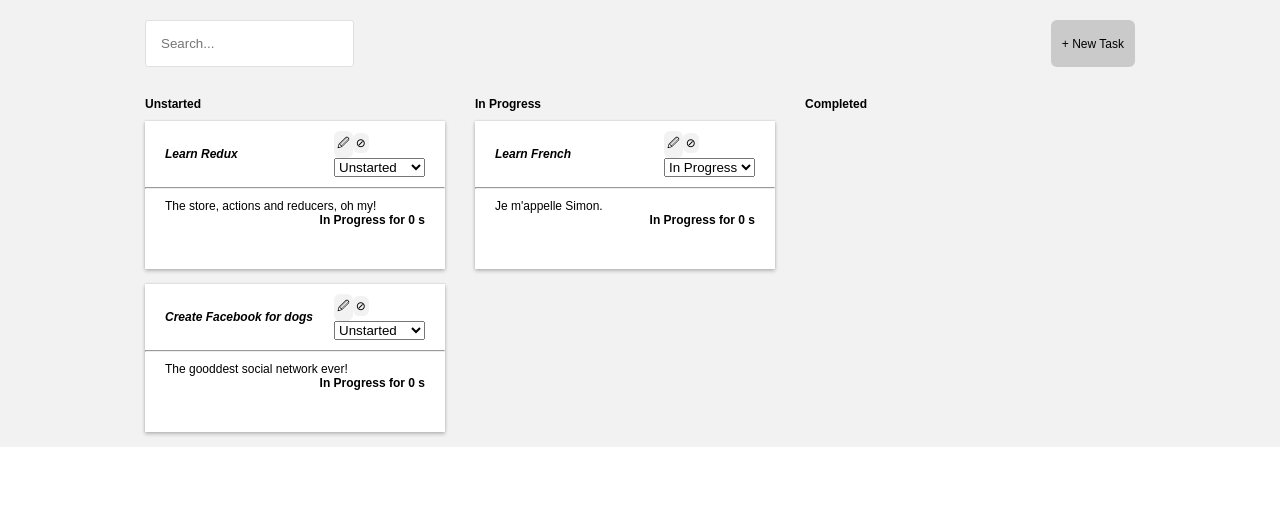
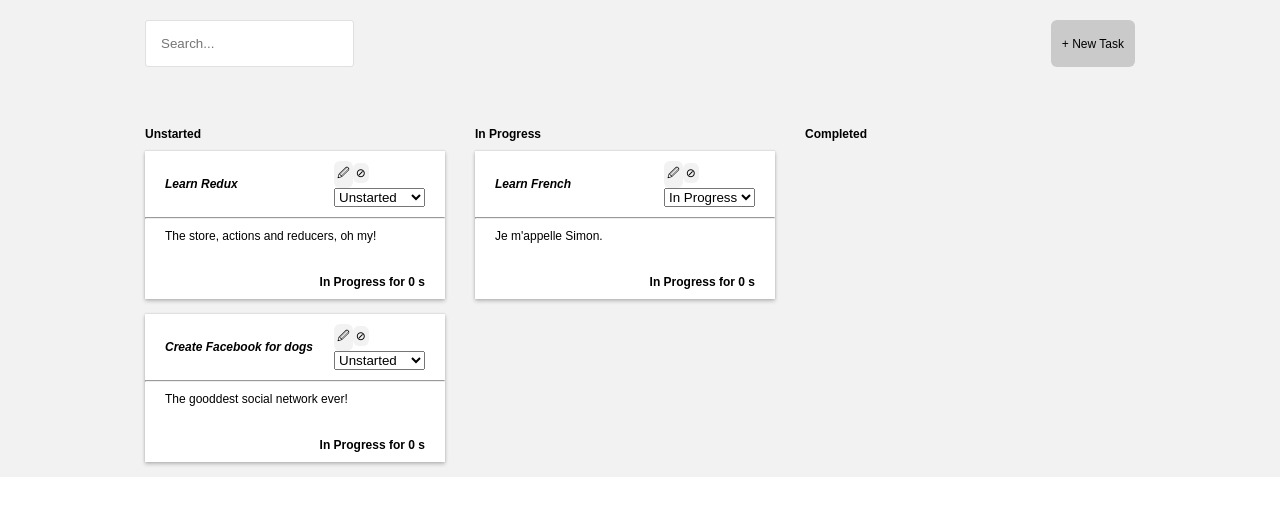
Before and after one commit to szymonharabasz/parsnip, a React (Create React App) app: page / in a window 1280 px wide. Shown: the top 516 px of the page. Built offline with nearby package versions, Linux system fonts and the light colour scheme; data requests are answered from the project's data file.

Commit message:
Style of header and task improved.

```diff
--- a/src/components/TaskPage.js
+++ b/src/components/TaskPage.js
@@ -1,7 +1,7 @@
-import React, { Component } from 'react';
+import React, {Component} from 'react';
 import TaskList from './TaskList';
 
-const TASK_STATUSES = [ "Unstarted", "In Progress", "Completed" ];
+const TASK_STATUSES = ["Unstarted", "In Progress", "Completed"];
 
 class TaskPage extends Component {
     constructor(props) {
@@ -15,11 +15,11 @@ class TaskPage extends Component {
     }
 
     onTitleChange = (e) => {
-        this.setState({ title: e.target.value });
+        this.setState({title: e.target.value});
     };
 
     onDescriptionChange = (e) => {
-        this.setState({ description: e.target.value });
+        this.setState({description: e.target.value});
     };
 
     resetForm() {
@@ -40,7 +40,7 @@ class TaskPage extends Component {
     };
 
     toggleForm = () => {
-        this.setState({ showNewCardForm: !this.state.showNewCardForm });
+        this.setState({showNewCardForm: !this.state.showNewCardForm});
     };
 
     onSearch = e => {
@@ -48,9 +48,9 @@ class TaskPage extends Component {
     };
 
     renderTaskLists() {
-        const { tasks } = this.props;
+        const {tasks} = this.props;
         return tasks.map(statusTasks => {
-            const { status, tasks } = statusTasks;
+            const {status, tasks} = statusTasks;
             return (<TaskList
                 key={status}
                 status={status}
@@ -84,6 +84,8 @@ class TaskPage extends Component {
                             onClick={this.toggleForm}>
                         + New Task
                     </button>
+                </div>
+                <div className="task-list-header">
                     {this.state.showNewCardForm && (
                         <form className="new-task-form" onSubmit={this.onCreateTask}>
                             <input
--- a/src/index.css
+++ b/src/index.css
@@ -20,6 +20,10 @@ input {
   border-radius: 3px;
   padding: 15px;
   box-sizing: border-box;
+}
+
+form {
+  width: 100%;
 }
 
 .full-width-input {
@@ -92,6 +96,9 @@ hr {
 .task-body {
   padding: 10px 20px;
   min-height: 60px;
+  display: flex;
+  flex-direction: column;
+  justify-content: space-between;
 }
 
 .task-lists {
```
Lines whose indentation alone changed are shown as unchanged.
